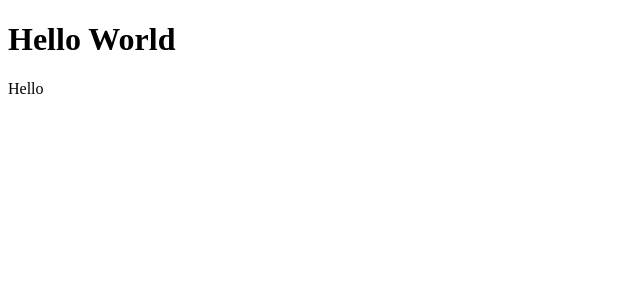
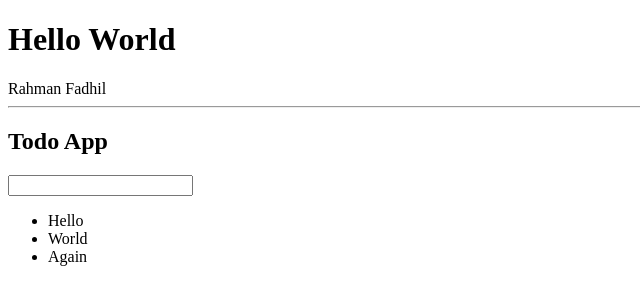
Before and after one commit to rahmanfadhil/learn-vue, a Vue app: page / in a window 1280 px wide. Shown: the top 304 px of the page, without its empty margins (0-640 px from the left). Built offline with nearby package versions, Linux system fonts and the light colour scheme.

Commit message:
Add todo app

```diff
--- a/src/App.vue
+++ b/src/App.vue
@@ -1,7 +1,6 @@
 <template>
   <div>
     <HelloWorld msg="Welcome to Your Vue.js App"/>
-    {{ name }}
   </div>
 </template>
 
@@ -10,9 +9,6 @@ import HelloWorld from './components/HelloWorld.vue'
 
 export default {
   name: 'app',
-  data: () => ({
-    name: 'Hello'
-  }),
   components: {
     HelloWorld
   }
--- a/src/components/HelloWorld.vue
+++ b/src/components/HelloWorld.vue
@@ -1,12 +1,30 @@
 <template>
   <div>
     <h1>Hello World</h1>
+    {{ name }}
+    <hr/>
+    <h2>Todo App</h2>
+    <input type="text" v-on:keypress.enter="addItem" v-model="addInput">
+    <ul>
+      <li v-for="(item, index) in items" v-bind:key="index">{{ item }}</li>
+    </ul>
   </div>
 </template>
 
 <script>
 export default {
   name: 'HelloWorld',
+  data: () => ({
+    name: 'Rahman Fadhil',
+    addInput: '',
+    items: ['Hello', 'World', 'Again']
+  }),
+  methods: {
+    addItem() {
+      // console.log(this.addInput);
+      this.items.push(this.addInput)
+    }
+  },
   props: {
     msg: String
   }
```
